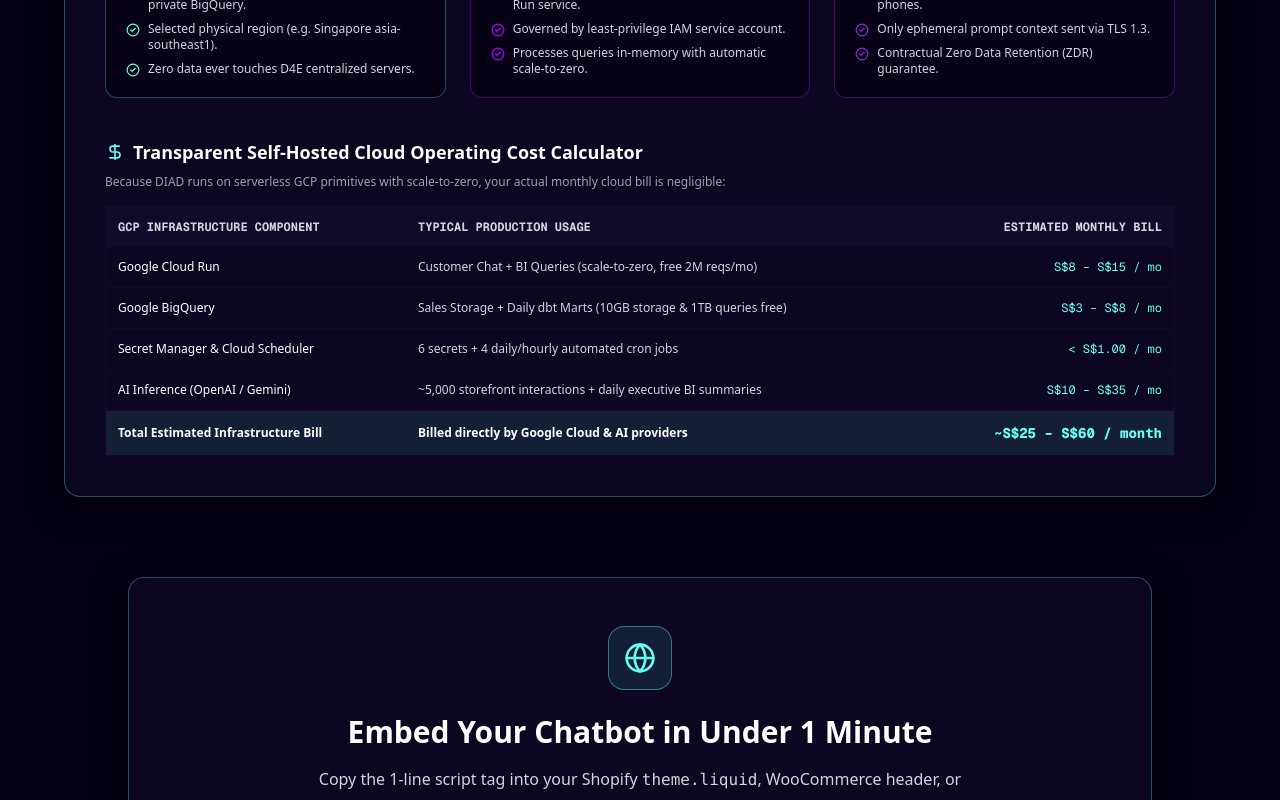
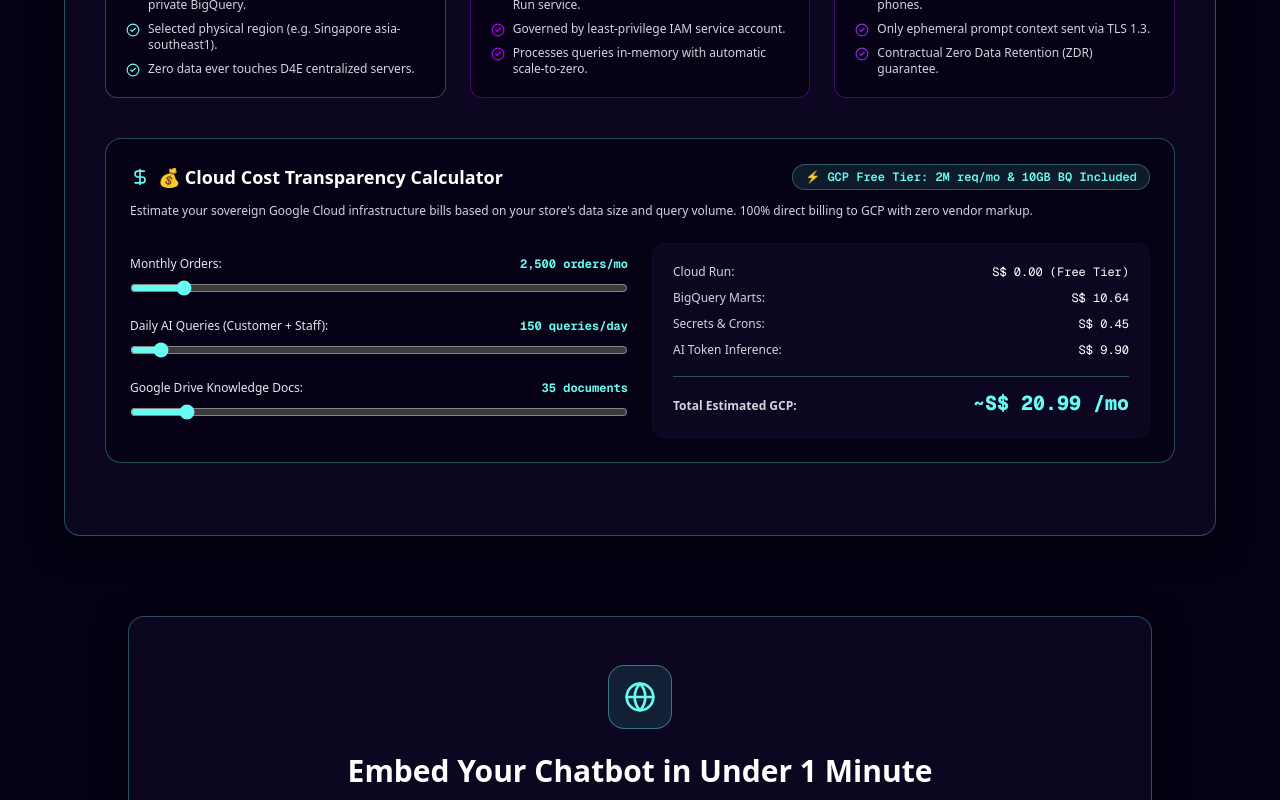
Before and after one commit to dataforentrepreneurs/d4eai_website, a Next.js app: page /diad in a window 1280 px wide. Shown: the part 3960-4760 px from the top of the page. Built offline with nearby package versions, Linux system fonts and the light colour scheme.

Commit message:
v1.0.8: Add interactive Cloud Cost Calculator to /diad and sync v1.0.8 release

```diff
--- a/src/app/diad/page.tsx
+++ b/src/app/diad/page.tsx
@@ -539,7 +539,7 @@ export default function DiadPage() {
         <div className="mt-16 pt-6 border-t border-slate/50 flex flex-col sm:flex-row items-center justify-between gap-2 text-xs font-mono text-gray-400">
           <span>DIAD Self-Hosted AI Data Platform • Zero-Custody Edition</span>
           <span className="text-electric-cyan font-semibold">
-            🟢 Latest Push Active: v1.0.7 • Build: 2026-11-02 02:45 SGT (UTC+8)
+            🟢 Latest Push Active: v1.0.8 • Build: 2026-11-02 07:45 SGT (UTC+8)
           </span>
         </div>
 
--- a/src/components/PilotRegistrationModal.tsx
+++ b/src/components/PilotRegistrationModal.tsx
@@ -165,7 +165,7 @@ if exist "scripts\\onboarding_dashboard.py" (
 
 :: 2. Handle download or auto-upgrade if older release is cached
 if not exist "%USERPROFILE%\\DIAD\\scripts\\onboarding_dashboard.py" goto do_download
-findstr /c:"v1.0.7" "%USERPROFILE%\\DIAD\\scripts\\onboarding_dashboard.py" >nul 2>&1
+findstr /c:"v1.0.8" "%USERPROFILE%\\DIAD\\scripts\\onboarding_dashboard.py" >nul 2>&1
 if errorlevel 1 goto do_download
 goto run_setup
 
--- a/src/components/TrustCenter.tsx
+++ b/src/components/TrustCenter.tsx
@@ -23,6 +23,18 @@ import {
 export default function TrustCenter() {
   const [activeTab, setActiveTab] = useState<"architecture" | "security" | "subprocessors" | "legal">("architecture");
   const [openFaq, setOpenFaq] = useState<number | null>(null);
+  const [ordersPerMo, setOrdersPerMo] = useState<number>(2500);
+  const [queriesPerDay, setQueriesPerDay] = useState<number>(150);
+  const [docsCount, setDocsCount] = useState<number>(35);
+
+  const monthlyRequests = queriesPerDay * 30 + ordersPerMo * 4;
+  const cloudRunCost = monthlyRequests > 2000000 ? ((monthlyRequests - 2000000) / 1000000) * 0.4 : 0;
+  const storageGb = ordersPerMo * 0.0002 + docsCount * 0.001;
+  const queryTb = queriesPerDay * 30 * 0.0005;
+  const bqTotal = 2.2 + Math.max(0, storageGb - 10) * 0.026 + Math.max(0, queryTb - 1.0) * 6.75;
+  const secretsCost = 0.45;
+  const aiTotal = Math.max(2.5, docsCount * 0.05 * 0.0001 + queriesPerDay * 30 * 0.0022);
+  const totalEstimatedGcp = cloudRunCost + bqTotal + secretsCost + aiTotal;
 
   const toggleFaq = (idx: number) => {
     setOpenFaq(openFaq === idx ? null : idx);
@@ -284,53 +296,98 @@ export default function TrustCenter() {
                   </div>
                 </div>
 
-                {/* Cloud Cost Calculator */}
-                <div>
-                  <h4 className="text-lg font-bold text-white mb-2 flex items-center gap-2">
-                    <DollarSign className="w-5 h-5 text-electric-cyan" />
-                    Transparent Self-Hosted Cloud Operating Cost Calculator
-                  </h4>
-                  <p className="text-xs text-gray-400 mb-4">
-                    Because DIAD runs on serverless GCP primitives with scale-to-zero, your actual monthly cloud bill is negligible:
+                {/* Interactive Cloud Cost Transparency Calculator */}
+                <div className="bg-obsidian/80 border border-electric-cyan/30 rounded-2xl p-6 mb-8">
+                  <div className="flex flex-wrap items-center justify-between gap-3 mb-3">
+                    <h4 className="text-lg font-bold text-white flex items-center gap-2">
+                      <DollarSign className="w-5 h-5 text-electric-cyan" />
+                      💰 Cloud Cost Transparency Calculator
+                    </h4>
+                    <span className="text-xs font-mono font-semibold text-electric-cyan bg-electric-cyan/10 border border-electric-cyan/30 px-3 py-1 rounded-full">
+                      ⚡ GCP Free Tier: 2M req/mo & 10GB BQ Included
+                    </span>
+                  </div>
+                  <p className="text-xs text-gray-300 mb-6">
+                    Estimate your sovereign Google Cloud infrastructure bills based on your store&apos;s data size and query volume. 100% direct billing to GCP with zero vendor markup.
                   </p>
 
-                  <div className="overflow-x-auto">
-                    <table className="w-full text-left text-xs border border-slate rounded-lg">
-                      <thead className="bg-slate text-gray-300 uppercase font-mono">
-                        <tr>
-                          <th className="p-3">GCP Infrastructure Component</th>
-                          <th className="p-3">Typical Production Usage</th>
-                          <th className="p-3 text-right">Estimated Monthly Bill</th>
-                        </tr>
-                      </thead>
-                      <tbody className="divide-y divide-slate text-gray-300">
-                        <tr>
-                          <td className="p-3 font-medium text-white">Google Cloud Run</td>
-                          <td className="p-3">Customer Chat + BI Queries (scale-to-zero, free 2M reqs/mo)</td>
-                          <td className="p-3 text-right text-electric-cyan font-mono">S$8 – S$15 / mo</td>
-                        </tr>
-                        <tr>
-                          <td className="p-3 font-medium text-white">Google BigQuery</td>
-                          <td className="p-3">Sales Storage + Daily dbt Marts (10GB storage & 1TB queries free)</td>
-                          <td className="p-3 text-right text-electric-cyan font-mono">S$3 – S$8 / mo</td>
-                        </tr>
-                        <tr>
-                          <td className="p-3 font-medium text-white">Secret Manager & Cloud Scheduler</td>
-                          <td className="p-3">6 secrets + 4 daily/hourly automated cron jobs</td>
-                          <td className="p-3 text-right text-electric-cyan font-mono">&lt; S$1.00 / mo</td>
-                        </tr>
-                        <tr>
-                          <td className="p-3 font-medium text-white">AI Inference (OpenAI / Gemini)</td>
-                          <td className="p-3">~5,000 storefront interactions + daily executive BI summaries</td>
-                          <td className="p-3 text-right text-electric-cyan font-mono">S$10 – S$35 / mo</td>
-                        </tr>
-                        <tr className="bg-electric-cyan/10 font-bold text-white">
-                          <td className="p-3">Total Estimated Infrastructure Bill</td>
-                          <td className="p-3">Billed directly by Google Cloud & AI providers</td>
-                          <td className="p-3 text-right text-electric-cyan text-sm font-mono font-extrabold">~S$25 – S$60 / month</td>
-                        </tr>
-                      </tbody>
-                    </table>
+                  <div className="grid grid-cols-1 md:grid-cols-2 gap-6 items-center">
+                    <div className="space-y-4">
+                      <div>
+                        <div className="flex justify-between text-xs text-gray-200 mb-1.5">
+                          <span>Monthly Orders:</span>
+                          <strong className="text-electric-cyan font-mono">{ordersPerMo.toLocaleString()} orders/mo</strong>
+                        </div>
+                        <input
+                          type="range"
+                          min={100}
+                          max={25000}
+                          step={100}
+                          value={ordersPerMo}
+                          onChange={(e) => setOrdersPerMo(Number(e.target.value))}
+                          className="w-full accent-electric-cyan cursor-pointer"
+                        />
+                      </div>
+
+                      <div>
+                        <div className="flex justify-between text-xs text-gray-200 mb-1.5">
+                          <span>Daily AI Queries (Customer + Staff):</span>
+                          <strong className="text-electric-cyan font-mono">{queriesPerDay.toLocaleString()} queries/day</strong>
+                        </div>
+                        <input
+                          type="range"
+                          min={10}
+                          max={3000}
+                          step={10}
+                          value={queriesPerDay}
+                          onChange={(e) => setQueriesPerDay(Number(e.target.value))}
+                          className="w-full accent-electric-cyan cursor-pointer"
+                        />
+                      </div>
+
+                      <div>
+                        <div className="flex justify-between text-xs text-gray-200 mb-1.5">
+                          <span>Google Drive Knowledge Docs:</span>
+                          <strong className="text-electric-cyan font-mono">{docsCount.toLocaleString()} documents</strong>
+                        </div>
+                        <input
+                          type="range"
+                          min={5}
+                          max={300}
+                          step={5}
+                          value={docsCount}
+                          onChange={(e) => setDocsCount(Number(e.target.value))}
+                          className="w-full accent-electric-cyan cursor-pointer"
+                        />
+                      </div>
+                    </div>
+
+                    <div className="bg-slate/60 border border-slate rounded-xl p-5 flex flex-col justify-between space-y-2.5 text-xs">
+                      <div className="flex justify-between text-gray-300">
+                        <span>Cloud Run:</span>
+                        <span className="text-white font-mono">
+                          {cloudRunCost === 0 ? "S$ 0.00 (Free Tier)" : `S$ ${cloudRunCost.toFixed(2)}`}
+                        </span>
+                      </div>
+                      <div className="flex justify-between text-gray-300">
+                        <span>BigQuery Marts:</span>
+                        <span className="text-white font-mono">S$ {bqTotal.toFixed(2)}</span>
+                      </div>
+                      <div className="flex justify-between text-gray-300">
+                        <span>Secrets & Crons:</span>
+                        <span className="text-white font-mono">S$ {secretsCost.toFixed(2)}</span>
+                      </div>
+                      <div className="flex justify-between text-gray-300">
+                        <span>AI Token Inference:</span>
+                        <span className="text-white font-mono">S$ {aiTotal.toFixed(2)}</span>
+                      </div>
+                      <div className="border-t border-electric-cyan/30 pt-3 mt-2 flex justify-between items-baseline">
+                        <span className="text-gray-300 font-semibold">Total Estimated GCP:</span>
+                        <strong className="text-xl text-electric-cyan font-mono font-extrabold">
+                          ~S$ {totalEstimatedGcp.toFixed(2)} /mo
+                        </strong>
+                      </div>
+                    </div>
                   </div>
                 </div>
               </motion.div>
```
Also changed, not shown: 1 other file (tests, documents, lock files or other folders).
